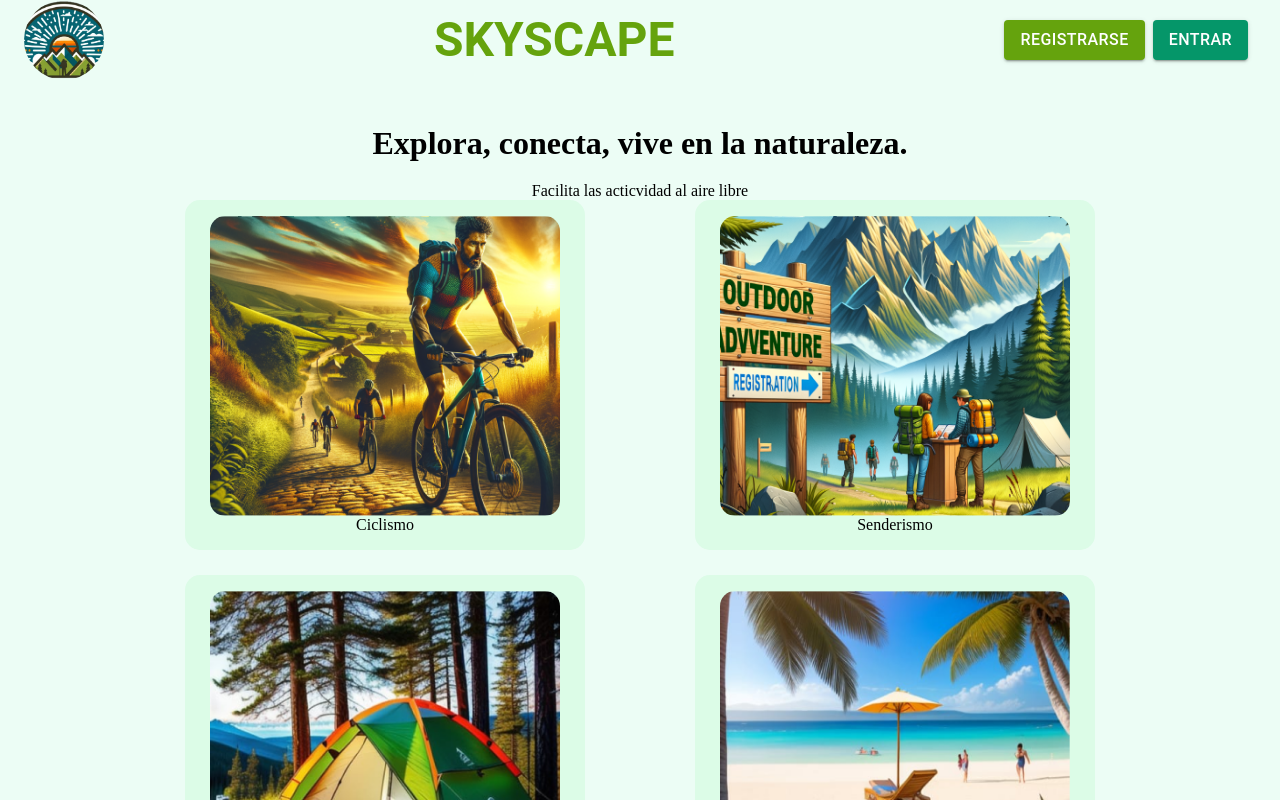
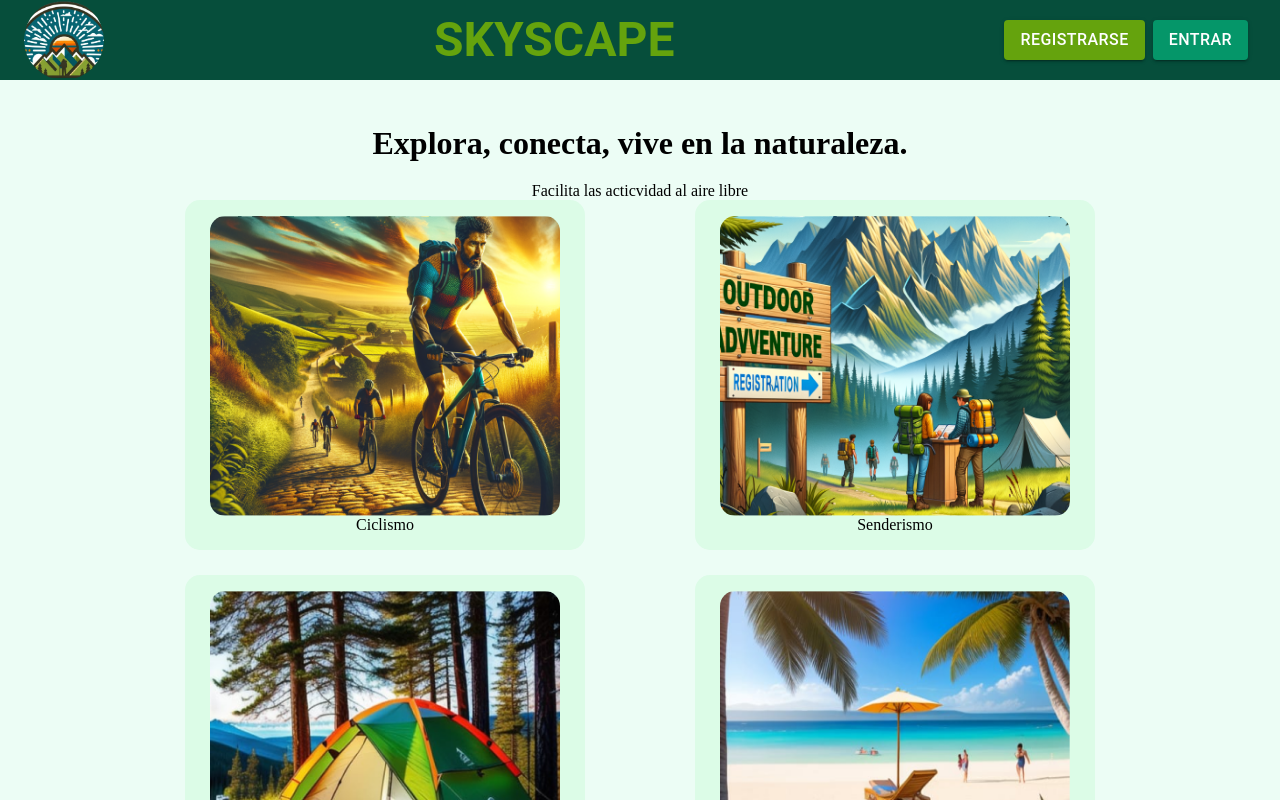
Before and after one commit to FCA21/SkyScapeProject_front, a React (Vite) app: page / in a window 1280 px wide. Shown: the top 800 px of the page. Built offline with nearby package versions, Linux system fonts and the light colour scheme.

Commit message:
HomePage e ImageCard centrados y header configurado

```diff
--- a/src/components/Header/Header.jsx
+++ b/src/components/Header/Header.jsx
@@ -9,9 +9,7 @@ function Header() {
           display: 'flex',
           justifyContent: 'space-between',
           alignItems: 'center',
-          backgroundColor: '#ECFDF5',
-
-
+          backgroundColor: '#064E3B',
         }}
       >
         <Avatar
--- a/src/components/Home/Home.jsx
+++ b/src/components/Home/Home.jsx
@@ -1,5 +1,3 @@
-import React from 'react'
-import { Container, Typography } from '@mui/material'
 import './Home.css'
 import ImagesCard from '../ImagesCard/ImagesCard'
 
--- a/src/layouts/Root.jsx
+++ b/src/layouts/Root.jsx
@@ -1,6 +1,6 @@
 import { Outlet } from "react-router-dom";
 import Header from "../components/Header/Header";
-import Footer from "../components/Footer/Footer";
+/* import Footer from "../components/Footer/Footer"; */
 import "./Root.css"
 
 function Root() {
```
